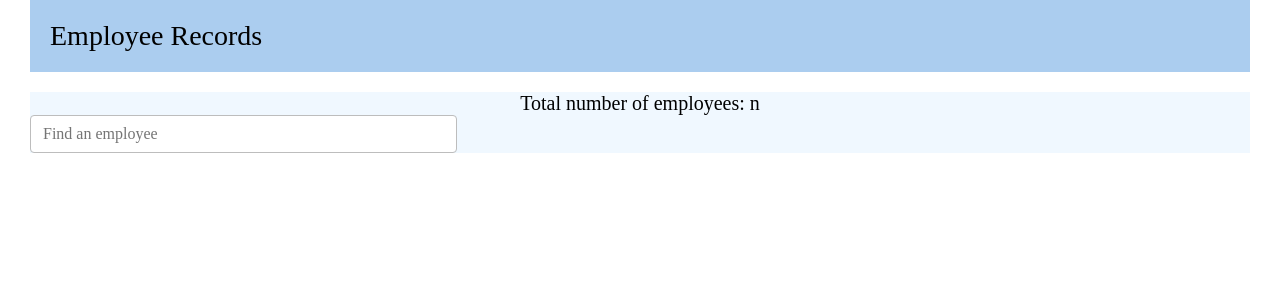
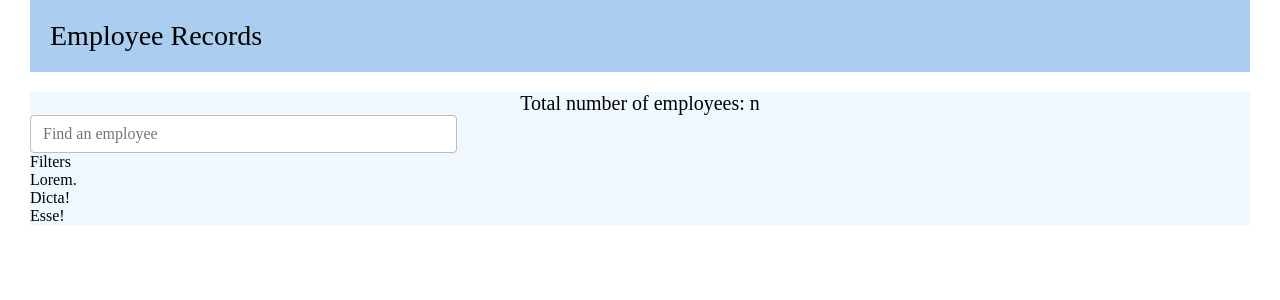
Before and after one commit to Nikita70770/Employee-Records, a React (Create React App) app: page / in a window 1280 px wide. Shown: the top 300 px of the page. Built offline with nearby package versions, Linux system fonts and the light colour scheme.

Commit message:
Create Filter, FilterButton and FilterButtonList components. Import the FilterButton and FilterButtonList components into the filter.js file and the Filter component into the search-section.js file

```diff
--- /dev/null
+++ b/src/components/main/search-section/filter/filter-button/filter-button.js
@@ -0,0 +1,5 @@
+const FilterButton = () => {
+    return <button className="btn-filters">Filters</button>;
+};
+
+export default FilterButton;
--- /dev/null
+++ b/src/components/main/search-section/filter/filter-list/filter-list.js
@@ -0,0 +1,11 @@
+const FilterList = () => {
+    return (
+        <ul className="filter-drop-down-list">
+            <li>Lorem.</li>
+            <li>Dicta!</li>
+            <li>Esse!</li>
+        </ul>
+    );
+};
+
+export default FilterList;
--- a/src/components/main/search-section/filter/filter.js
+++ b/src/components/main/search-section/filter/filter.js
@@ -0,0 +1,13 @@
+import FilterButton from './filter-button/filter-button';
+import FilterList from './filter-list/filter-list';
+
+const Filter = () => {
+    return (
+        <div className="filter-inner">
+            <FilterButton />
+            <FilterList />
+        </div>
+    );
+};
+
+export default Filter;
--- a/src/components/main/search-section/search-section.css
+++ b/src/components/main/search-section/search-section.css
@@ -11,3 +11,6 @@
     font-size: 20px;
     font-weight: 300;
 }
+
+.search-panel {
+}
--- a/src/components/main/search-section/search-section.js
+++ b/src/components/main/search-section/search-section.js
@@ -1,4 +1,8 @@
+// import components
 import SearchField from './search-field/search-field';
+import Filter from './filter/filter';
+
+// import css files
 import './search-section.css';
 
 const SearchSection = () => {
@@ -7,7 +11,10 @@ const SearchSection = () => {
             <div className="container">
                 <div className="search-section-inner">
                     <h2 className="header-subtitle">Total number of employees: n</h2>
-                    <SearchField />
+                    <div className="search-panel">
+                        <SearchField />
+                        <Filter />
+                    </div>
                 </div>
             </div>
         </section>
```
